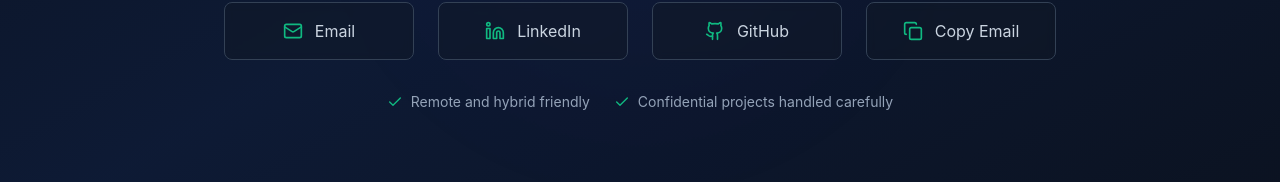
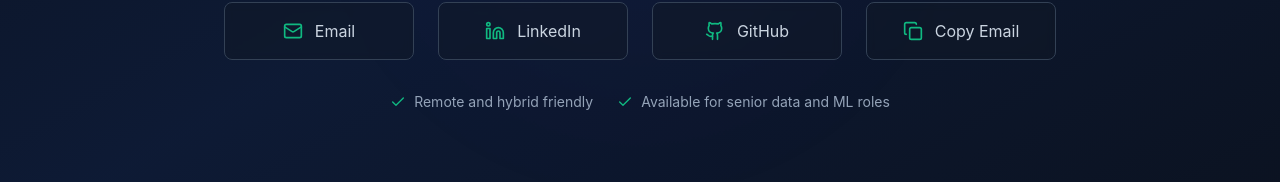
Before and after one commit to ayman-stat/ayman-stat, a Next.js app: page / in a window 1280 px wide. Shown: the part 11607-11789 px from the top of the page. Built offline with nearby package versions, Linux system fonts and the light colour scheme.

Commit message:
Refine portfolio CTA wording

```diff
--- a/components/home/CTASection.tsx
+++ b/components/home/CTASection.tsx
@@ -141,7 +141,7 @@ export default function CTASection() {
           </div>
           <div className="flex items-center gap-2">
             <Check className="w-4 h-4 text-cyber-lime" />
-            <span>Confidential projects handled carefully</span>
+            <span>Available for senior data and ML roles</span>
           </div>
         </motion.div>
       </div>
```
